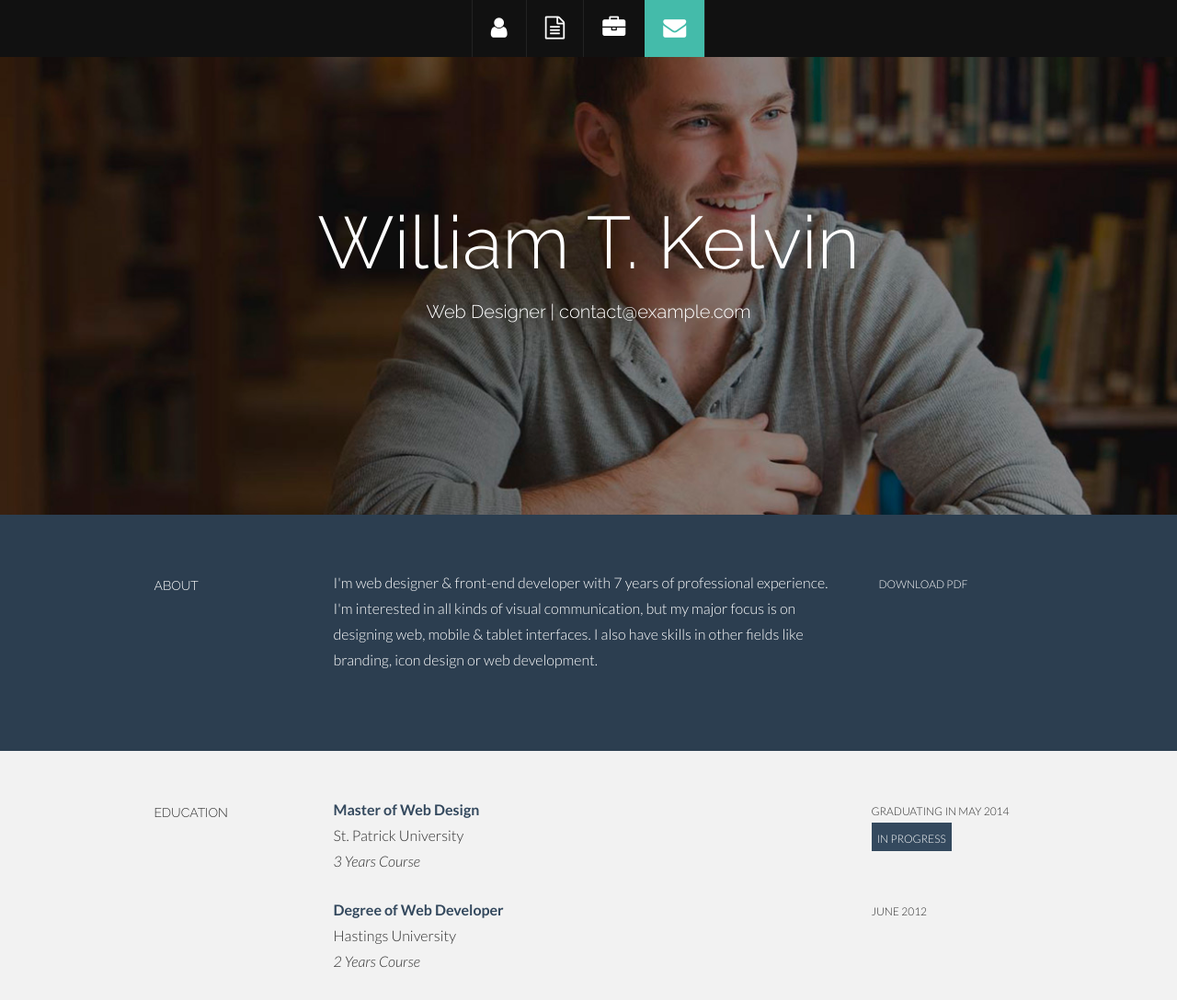
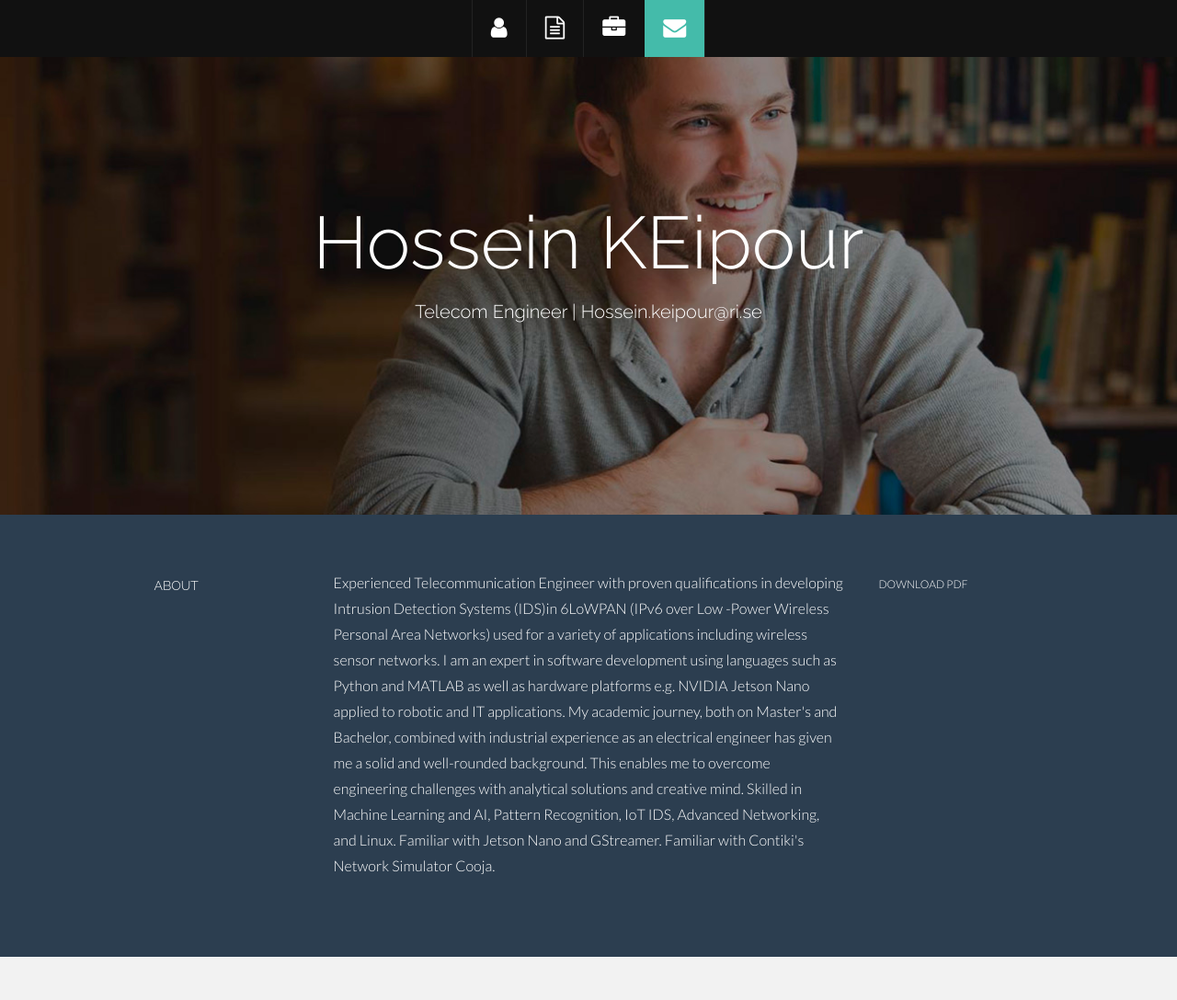
Before and after one commit to Hoke19/hoke19.github.io, a plain HTML site: page index.html in a window 1280 px wide. Shown: the top 1088 px of the page at 92% size. Drawn offline with Linux system fonts and the light colour scheme.

Commit message:
Update index.html

```diff
--- a/index.html
+++ b/index.html
@@ -61,8 +61,8 @@
     <div class="container">
       <div class="row centered">
         <div class="col-lg-12">
-          <h1>William T. Kelvin</h1>
-          <h3>Web Designer | contact@example.com</h3>
+          <h1>Hossein KEipour</h1>
+          <h3>Telecom Engineer | Hossein.keipour@ri.se</h3>
         </div>
         <!--/.col-lg-12 -->
       </div>
@@ -82,8 +82,11 @@
             <h5>ABOUT</h5>
           </div>
           <div class="col-lg-6">
-            <p>I'm web designer & front-end developer with 7 years of professional experience. I'm interested in all kinds of visual communication, but my major focus is on designing web, mobile & tablet interfaces. I also have skills in other fields like
-              branding, icon design or web development.</p>
+            <p>Experienced Telecommunication Engineer with proven qualifications in developing Intrusion Detection Systems (IDS)in 6LoWPAN (IPv6 over Low -Power Wireless Personal Area Networks) used for a variety of applications including wireless sensor networks.
+I am an expert in software development using languages such as Python and MATLAB as well as hardware platforms e.g. NVIDIA Jetson Nano applied to robotic and IT applications.
+My academic journey, both on Master's and Bachelor, combined with industrial experience as an electrical engineer has given me a solid and well-rounded background. This enables me to overcome engineering challenges with analytical solutions and creative mind.
+Skilled in Machine Learning and AI, Pattern Recognition, IoT IDS, Advanced Networking, and Linux. Familiar with Jetson Nano and GStreamer.
+Familiar with Contiki's Network Simulator Cooja.</p>
           </div>
           <div class="col-lg-3">
             <p><a href="#"><i class="icon-file"></i></a>
```
